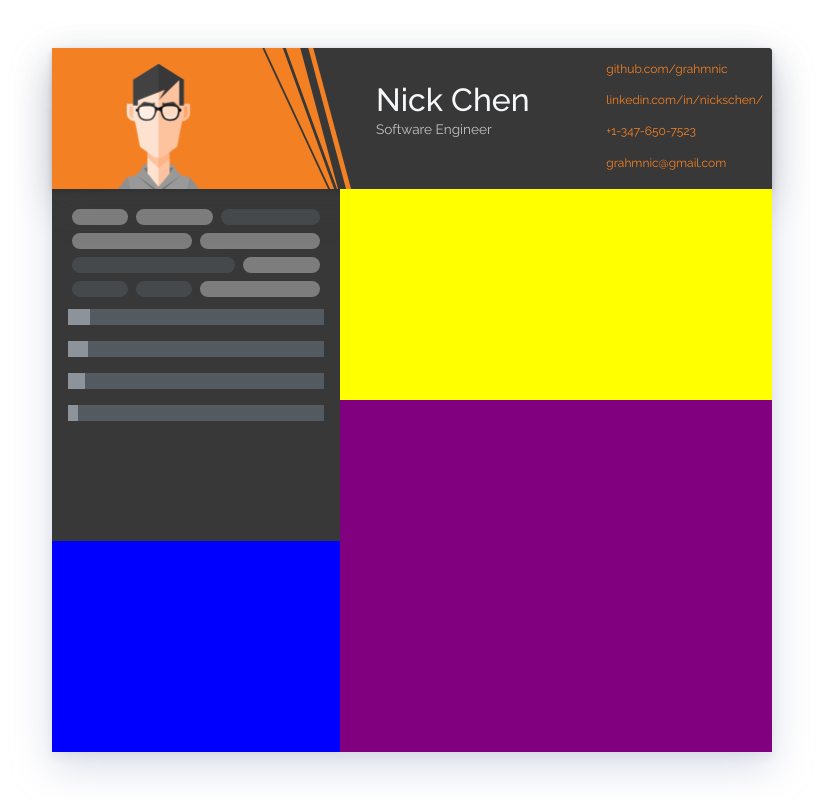
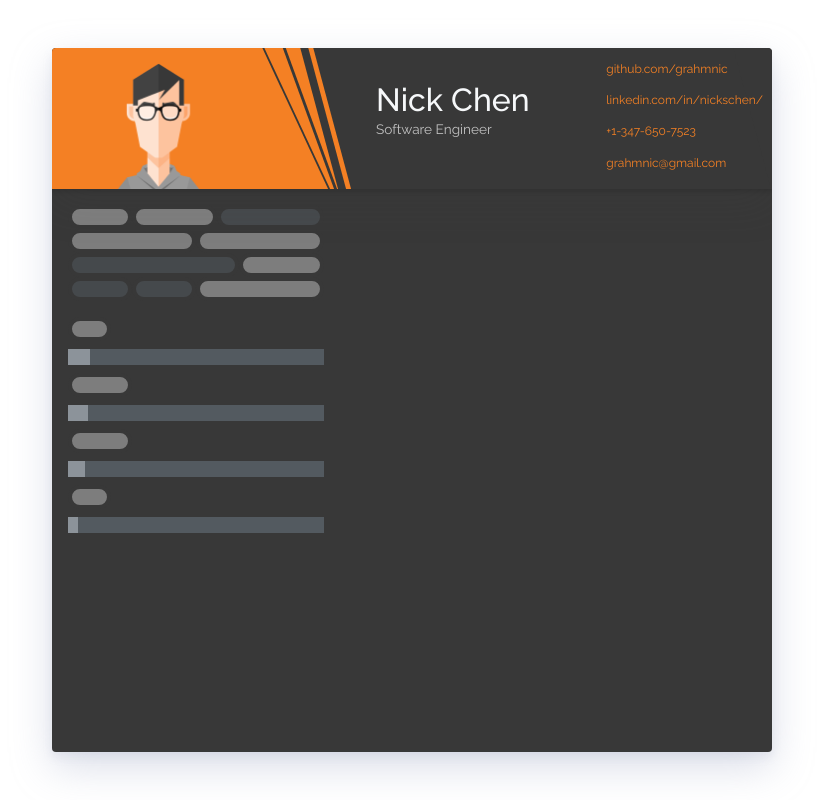
Before and after one commit to grahmnic/vue-port, a Vue app: page / in a window 1280 px wide. Shown: the whole page, without its empty margins (228-1051 px from the left). Built offline with nearby package versions, Linux system fonts and the light colour scheme; some icons are missing.

Commit message:
Adding wave and hover store effect.

```diff
--- a/src/components/ResumeView.vue
+++ b/src/components/ResumeView.vue
@@ -6,6 +6,10 @@
       <experience />
       <about-me />
       <projects />
+      <div class="ocean">
+        <div class="wave"></div>
+        <div class="wave"></div>
+      </div>
     </div>
   </div>
 </template>
@@ -37,6 +41,8 @@ export default {
   @include box-shadow-primary();
   border-radius: 4px;
   display: grid;
+  position: relative;
+  overflow: hidden;
   grid-template-rows: repeat(10, 10%);
   grid-template-columns: repeat(5, 20%);
   grid-template-areas:
@@ -50,5 +56,42 @@ export default {
   "ra ra rp rp rp"
   "ra ra rp rp rp"
   "ra ra rp rp rp";
+
+  &:active {
+    .ocean {
+      display: block;
+      animation: rise 4s;
+    }
+  }
+
+  @keyframes rise {
+    from {height: 5%}
+    to {height: calc(100% + 242px)}
+  }
+
+  .ocean {
+    position: absolute;
+    bottom: -242px;
+    left: 0;
+    height: 5%;
+    width: 100%;
+    background: $orange;
+    z-index: 5;
+
+    .wave {
+      background: url(../assets/wave.svg) repeat-x;
+      position: absolute;
+      top: -198px;
+      width: 6400px;
+      height: 198px;
+      animation: wave 2s cubic-bezier( 0.36, 0.45, 0.63, 0.53) infinite;
+      transform: translate3d(0, 0, 0);
+    }
+    .wave:nth-of-type(2) {
+      top: -175px;
+      animation: wave 2s cubic-bezier( 0.36, 0.45, 0.63, 0.53) -.125s infinite, swell 7s ease -1.25s infinite;
+      opacity: 1;
+    }
+  }
 }
 </style>
--- a/src/components/layouts/AboutMe.vue
+++ b/src/components/layouts/AboutMe.vue
@@ -10,7 +10,6 @@ export default {
 
 <style>
 .resume-about-me {
-    background: blue;
     grid-area: ra;
 }
 </style>
--- a/src/components/layouts/Experience.vue
+++ b/src/components/layouts/Experience.vue
@@ -10,7 +10,6 @@ export default {
 
 <style>
 .resume-experience {
-    background: yellow;
     grid-area: re;
 }
 </style>
--- a/src/components/layouts/Projects.vue
+++ b/src/components/layouts/Projects.vue
@@ -10,7 +10,6 @@ export default {
 
 <style>
 .resume-projects {
-    background: purple;
     grid-area: rp;
 }
 </style>
--- a/src/components/layouts/ResumeTop.vue
+++ b/src/components/layouts/ResumeTop.vue
@@ -178,7 +178,7 @@ export default {
   }
 
   .onSkills {
-    background-color: #00001f !important;
+    background-color: #78788d !important;
     &::after {
       position: absolute;
       top: 0;
--- a/src/components/layouts/Skills.vue
+++ b/src/components/layouts/Skills.vue
@@ -1,10 +1,17 @@
 <template>
-  <div class="resume-skills py-3 px-3" @mouseenter="skillHover" @mouseleave="skillLeave">
-      <gloss :activate="isHovered" section="skills" :blobs="blobs"/>
-      <bar class="py-2" :activate="isHovered" section="bar1" :progress="85" />
-      <bar class="py-2" :activate="isHovered" section="bar2" :progress="80" />
-      <bar class="py-2" :activate="isHovered" section="bar3" :progress="65" />
-      <bar class="py-2" :activate="isHovered" section="bar4" :progress="40" />
+  <div class="resume-skills py-3 px-3 d-flex flex-column align-items-center" @mouseenter="skillHover" @mouseleave="skillLeave">
+      <div>
+        <gloss :activate="isHovered" section="skills" :blobs="blobs1"/>
+        <div class="py-2"></div>
+        <gloss :activate="isHovered" section="skills" :blobs="blobs2"/>
+        <bar class="py-2" :activate="isHovered" section="bar1" :progress="85" />
+        <gloss :activate="isHovered" section="skills" :blobs="blobs3"/>
+        <bar class="py-2" :activate="isHovered" section="bar2" :progress="80" />
+        <gloss :activate="isHovered" section="skills" :blobs="blobs4"/>
+        <bar class="py-2" :activate="isHovered" section="bar3" :progress="65" />
+        <gloss :activate="isHovered" section="skills" :blobs="blobs5"/>
+        <bar class="py-2" :activate="isHovered" section="bar4" :progress="40" />
+      </div>
   </div>
 </template>
 
@@ -21,7 +28,7 @@ export default {
     },
     data: () => {
         return {
-            blobs: [
+            blobs1: [
                 {color: 'light', size: '3'},
                 {color: 'light', size: '4'},
                 {color: 'dark', size: '5'},
@@ -32,7 +39,19 @@ export default {
                 {color: 'dark', size: '3'},
                 {color: 'dark', size: '3'},
                 {color: 'light', size: '6'},
-            ]
+            ],
+            blobs2: [
+                {color: 'light', size: '2'},
+            ],
+            blobs3: [
+                {color: 'light', size: '3'},
+            ],
+            blobs4: [
+                {color: 'light', size: '3'},
+            ],
+            blobs5: [
+                {color: 'light', size: '2'},
+            ],
         }
     },
     methods: {
@@ -58,5 +77,7 @@ export default {
 .resume-skills {
     grid-area: rs;
     cursor: pointer;
+    transition: all 0.5s ease-out;
+    position: relative;
 }
 </style>
--- a/src/scss/_mixins.scss
+++ b/src/scss/_mixins.scss
@@ -109,3 +109,26 @@
     width: 100%;
   }
 }
+@keyframes slide {
+	0% {transform:translateX(-100%);}
+	100% {transform:translateX(100%);}
+}
+
+
+@keyframes wave {
+  0% {
+    margin-left: 0;
+  }
+  100% {
+    margin-left: -1600px;
+  }
+}
+
+@keyframes swell {
+  0%, 100% {
+    transform: translate3d(0,-25px,0);
+  }
+  50% {
+    transform: translate3d(0,5px,0);
+  }
+}
--- a/src/scss/_variables.scss
+++ b/src/scss/_variables.scss
@@ -1,4 +1,5 @@
 $orange: #F48024;
+$light-orange: #ffb275;
 $gray: #535a60;
 $light-gray: #8C939A;
 $dark-gray: #383838;
--- a/vue.config.js
+++ b/vue.config.js
@@ -12,15 +12,17 @@ module.exports = {
         port: 5000
     },
     chainWebpack: (config) => {
-        const svgRule = config.module.rule('svg');
+      const svgRule = config.module.rule('svg');
+      inlineSvgRule = config.module.rule('inline-svg');
 
-        svgRule.uses.clear();
+      svgRule
+          .exclude
+          .add(/inline\.(.*)\.svg/)
+          .end()
 
-        svgRule
-          .use('babel-loader')
-          .loader('babel-loader')
-          .end()
+      inlineSvgRule
+          .test(/inline\.(.*)\.svg/)
           .use('vue-svg-loader')
-          .loader('vue-svg-loader');
+          .loader('vue-svg-loader')
       },
   };
```
Also changed, not shown: src/assets/wave.svg (added).
